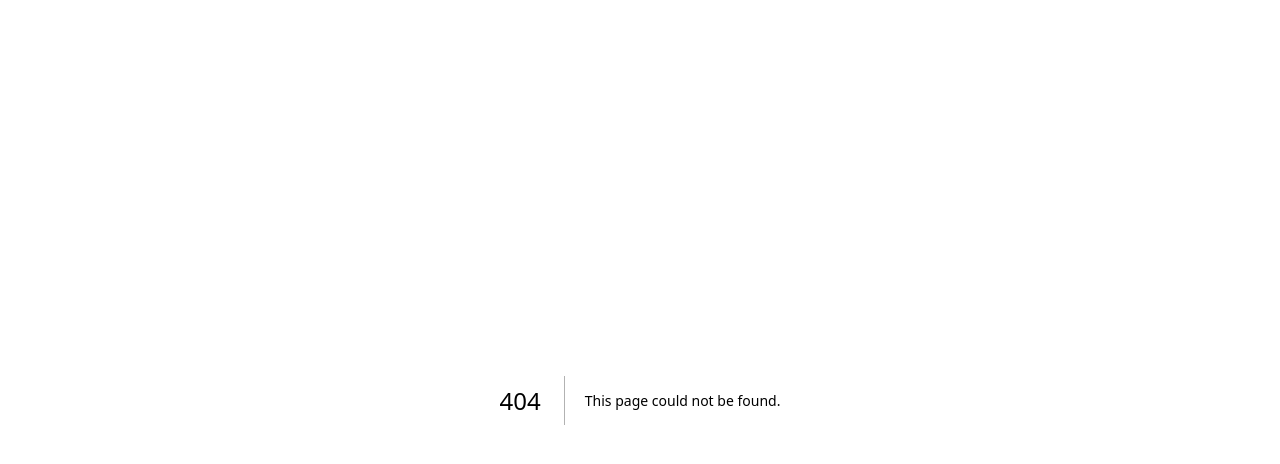
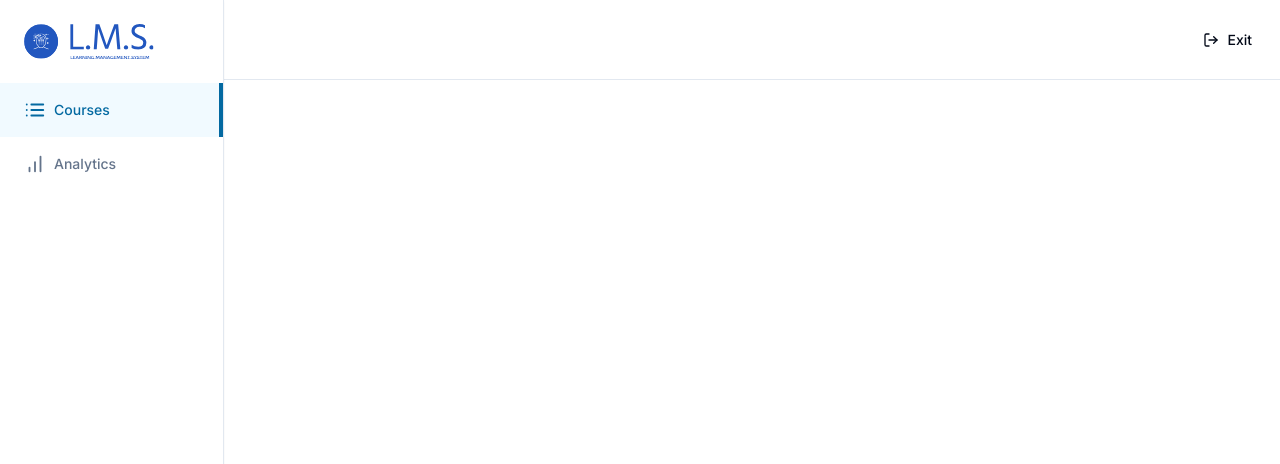
Before and after one commit to davidefilosa/lms, a Next.js app: page /teacher/courses in a window 1280 px wide. Before the commit this address had no page. Shown: the top 464 px of the page. Built offline with nearby package versions, Linux system fonts and the light colour scheme.

Commit message:
created navbar

```diff
--- a/app/(dashboard)/(routes)/page.tsx
+++ b/app/(dashboard)/(routes)/page.tsx
@@ -5,7 +5,6 @@ export default function Home() {
   return (
     <>
       <div className="text-green-500 text-xl">This a protected page</div>
-      <UserButton afterSignOutUrl="/" />
     </>
   );
 }
--- /dev/null
+++ b/app/(dashboard)/(routes)/teacher/courses/page.tsx
@@ -0,0 +1,7 @@
+import React from "react";
+
+const CousesPage = () => {
+  return <div>Courses</div>;
+};
+
+export default CousesPage;
--- /dev/null
+++ b/app/(dashboard)/(routes)/teacher/page.tsx
@@ -0,0 +1,7 @@
+import React from "react";
+
+const TeacherPage = () => {
+  return <div>Teacher mode</div>;
+};
+
+export default TeacherPage;
--- a/app/(dashboard)/_components/navbar.tsx
+++ b/app/(dashboard)/_components/navbar.tsx
@@ -1,9 +1,11 @@
+import NavbarRoutes from "@/components/navbar-routes";
 import MobileSidebar from "./mobile-sidebar";
 
 const Navbar = () => {
   return (
     <div className="p-4 border-b h-full flex items-center bg-white shadow-s">
       <MobileSidebar />
+      <NavbarRoutes />
     </div>
   );
 };
--- /dev/null
+++ b/components/navbar-routes.tsx
@@ -0,0 +1,36 @@
+"use client";
+
+import { UserButton } from "@clerk/nextjs";
+import { usePathname } from "next/navigation";
+import { Button } from "./ui/button";
+import { LogOut } from "lucide-react";
+import Link from "next/link";
+
+const NavbarRoutes = () => {
+  const pathname = usePathname();
+
+  const isTeacherPage = pathname?.startsWith("/teacher");
+  const isPlayerPage = pathname?.includes("/chapter");
+
+  return (
+    <div className="flex gap-x-2 ml-auto">
+      {isTeacherPage || isPlayerPage ? (
+        <Link href="/">
+          <Button size="sm" variant="ghost">
+            <LogOut className="h-4 w-4 mr-2" />
+            Exit
+          </Button>
+        </Link>
+      ) : (
+        <Link href="/teacher/courses">
+          <Button size="sm" variant="ghost">
+            Teacher mode
+          </Button>
+        </Link>
+      )}
+      <UserButton afterSignOutUrl="/" />
+    </div>
+  );
+};
+
+export default NavbarRoutes;
```
